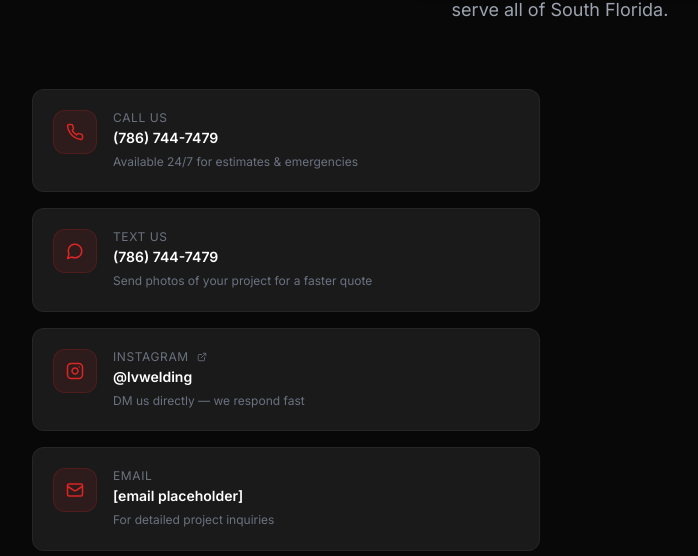
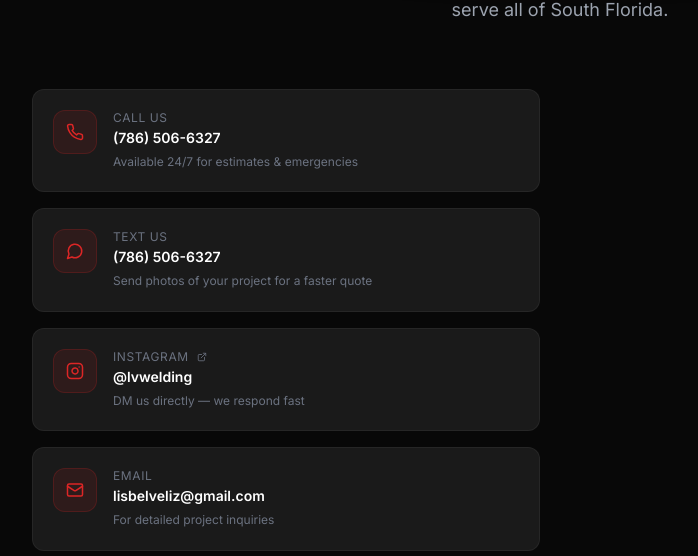
Before and after one commit to heidyv15/lv-welding, a Next.js app: page / in a window 1280 px wide. Shown: the part 7600-8156 px from the top of the page, without its empty margins (80-778 px from the left). Built offline with nearby package versions, Linux system fonts and the light colour scheme; a web font is replaced by a local one.

Commit message:
Update Contact.tsx

```diff
--- a/components/Contact.tsx
+++ b/components/Contact.tsx
@@ -7,16 +7,16 @@ const contactMethods = [
   {
     icon: Phone,
     label: 'Call Us',
-    value: '(786) 744-7479',
-    href: 'tel:7867447479',
+    value: '(786) 506-6327',
+    href: 'tel:7865066327',
     sub: 'Available 24/7 for estimates & emergencies',
     cta: 'Call Now',
   },
   {
     icon: MessageCircle,
     label: 'Text Us',
-    value: '(786) 744-7479',
-    href: 'sms:7867447479',
+    value: '(786) 506-6327',
+    href: 'sms:7865066327',
     sub: 'Send photos of your project for a faster quote',
     cta: 'Send Text',
   },
@@ -32,8 +32,8 @@ const contactMethods = [
   {
     icon: Mail,
     label: 'Email',
-    value: '[email placeholder]',
-    href: 'mailto:info@lvweldingservices.com',
+    value: 'lisbelveliz@gmail.com',
+    href: 'mailto:lisbelveliz@gmail.com',
     sub: 'For detailed project inquiries',
     cta: 'Send Email',
   },
```
